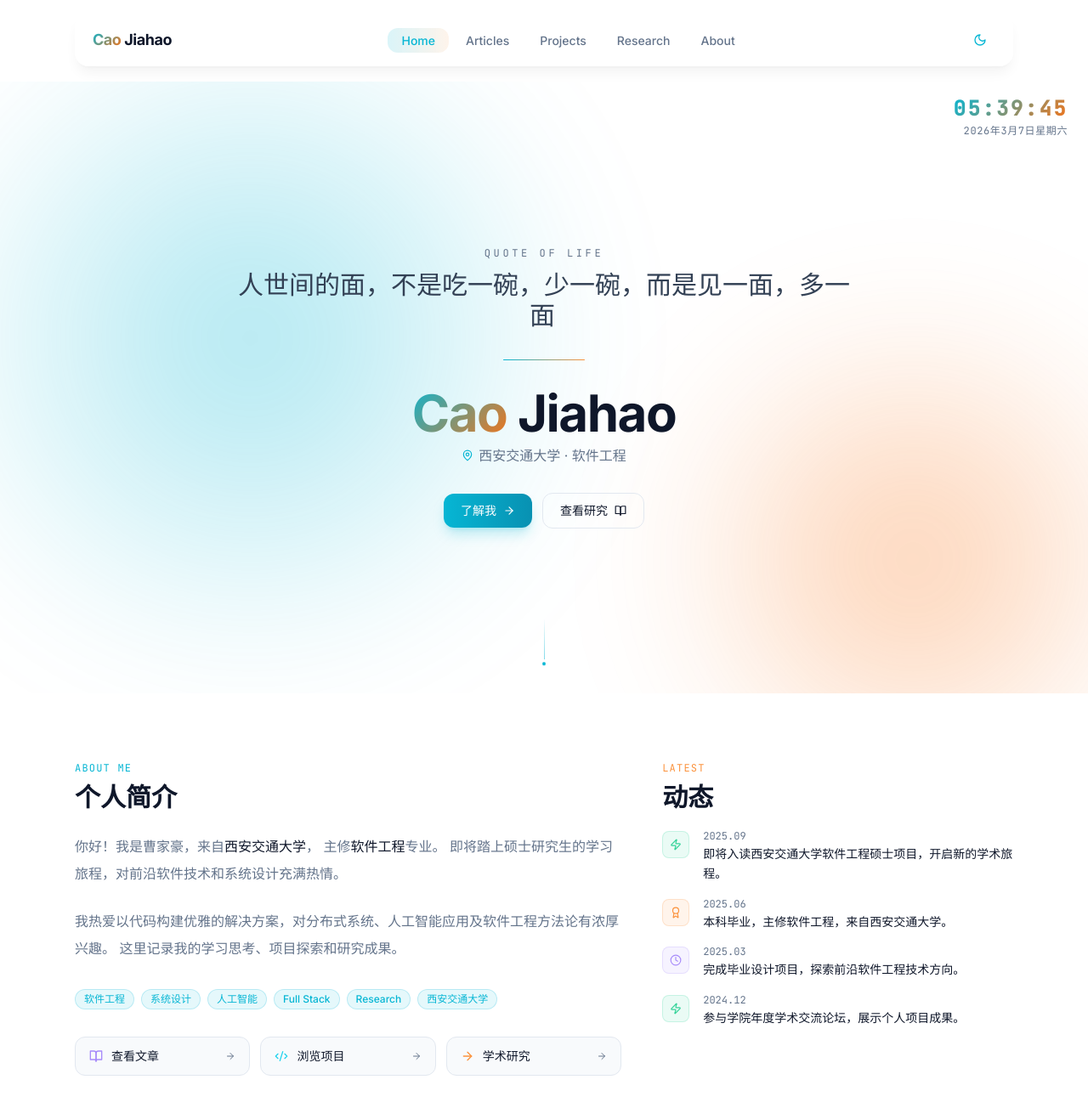
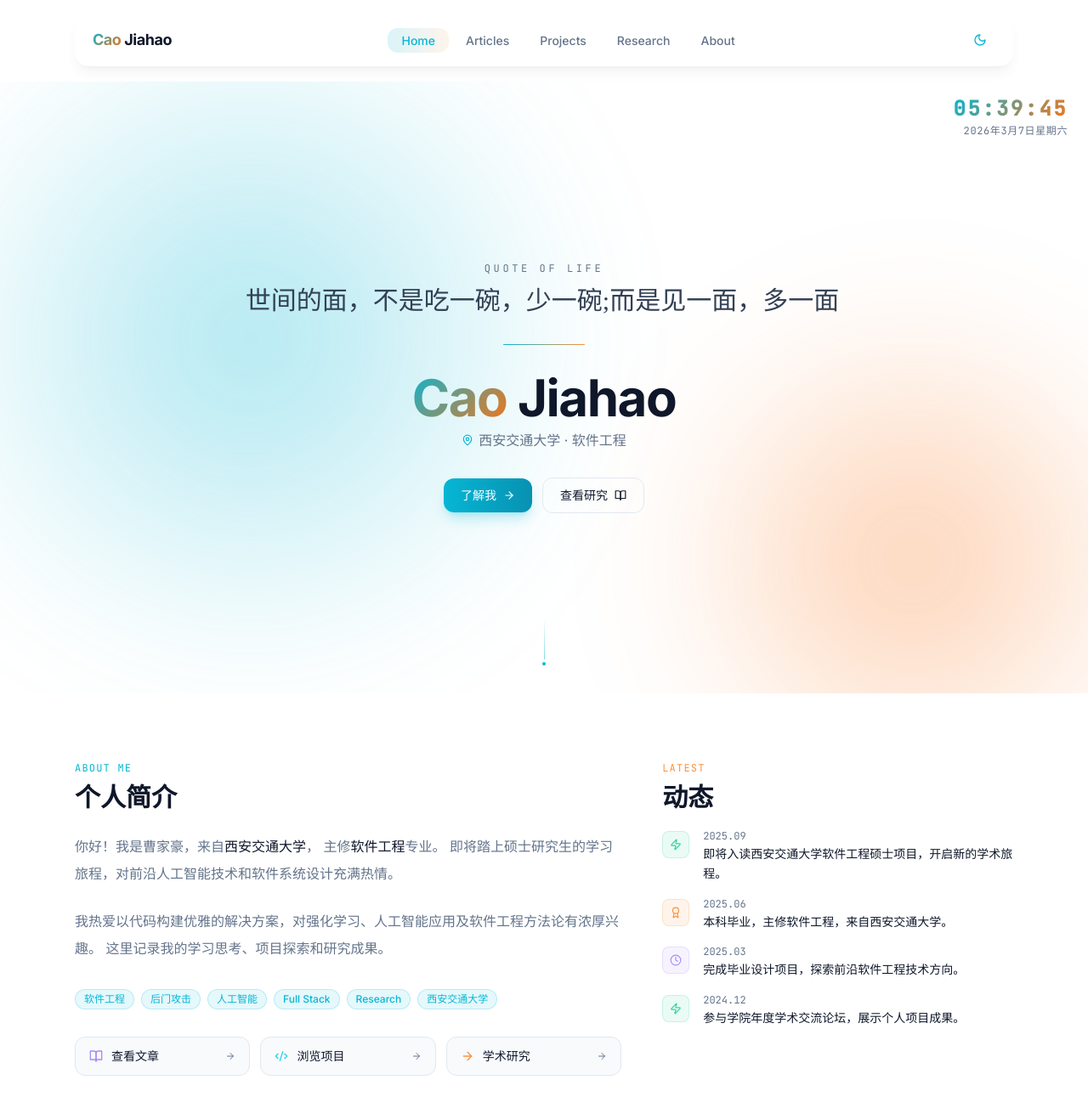
Before and after one commit to tanyouqing/tanyouqing.github.io, a Next.js app: page / in a window 1280 px wide. Shown: the top 1304 px of the page at 85% size. Built offline with nearby package versions, Linux system fonts and the light colour scheme.

Commit message:
修改一些基本信息

```diff
--- a/app/page.tsx
+++ b/app/page.tsx
@@ -7,7 +7,7 @@ import { NewsTimeline } from '@/components/NewsTimeline';
 import { ArrowRight, MapPin, BookOpen, Code2 } from 'lucide-react';
 import Link from 'next/link';
 
-const QUOTE = '人世间的面，不是吃一碗，少一碗，而是见一面，多一面';
+const QUOTE = '世间的面，不是吃一碗，少一碗;而是见一面，多一面';
 
 export default function HomePage() {
     return (
@@ -120,16 +120,16 @@ export default function HomePage() {
                         <p className="text-[var(--muted)] leading-8 text-base">
                             你好！我是曹家豪，来自<span className="text-[var(--fg)] font-medium">西安交通大学</span>，
                             主修<span className="text-[var(--fg)] font-medium">软件工程</span>专业。
-                            即将踏上硕士研究生的学习旅程，对前沿软件技术和系统设计充满热情。
+                            即将踏上硕士研究生的学习旅程，对前沿人工智能技术和软件系统设计充满热情。
                         </p>
                         <p className="text-[var(--muted)] leading-8 text-base">
-                            我热爱以代码构建优雅的解决方案，对分布式系统、人工智能应用及软件工程方法论有浓厚兴趣。
+                            我热爱以代码构建优雅的解决方案，对强化学习、人工智能应用及软件工程方法论有浓厚兴趣。
                             这里记录我的学习思考、项目探索和研究成果。
                         </p>
 
                         {/* Tags */}
                         <div className="flex flex-wrap gap-2 pt-2">
-                            {['软件工程', '系统设计', '人工智能', 'Full Stack', 'Research', '西安交通大学'].map(tag => (
+                            {['软件工程', '后门攻击', '人工智能', 'Full Stack', 'Research', '西安交通大学'].map(tag => (
                                 <span key={tag} className="tag-badge">{tag}</span>
                             ))}
                         </div>
```
